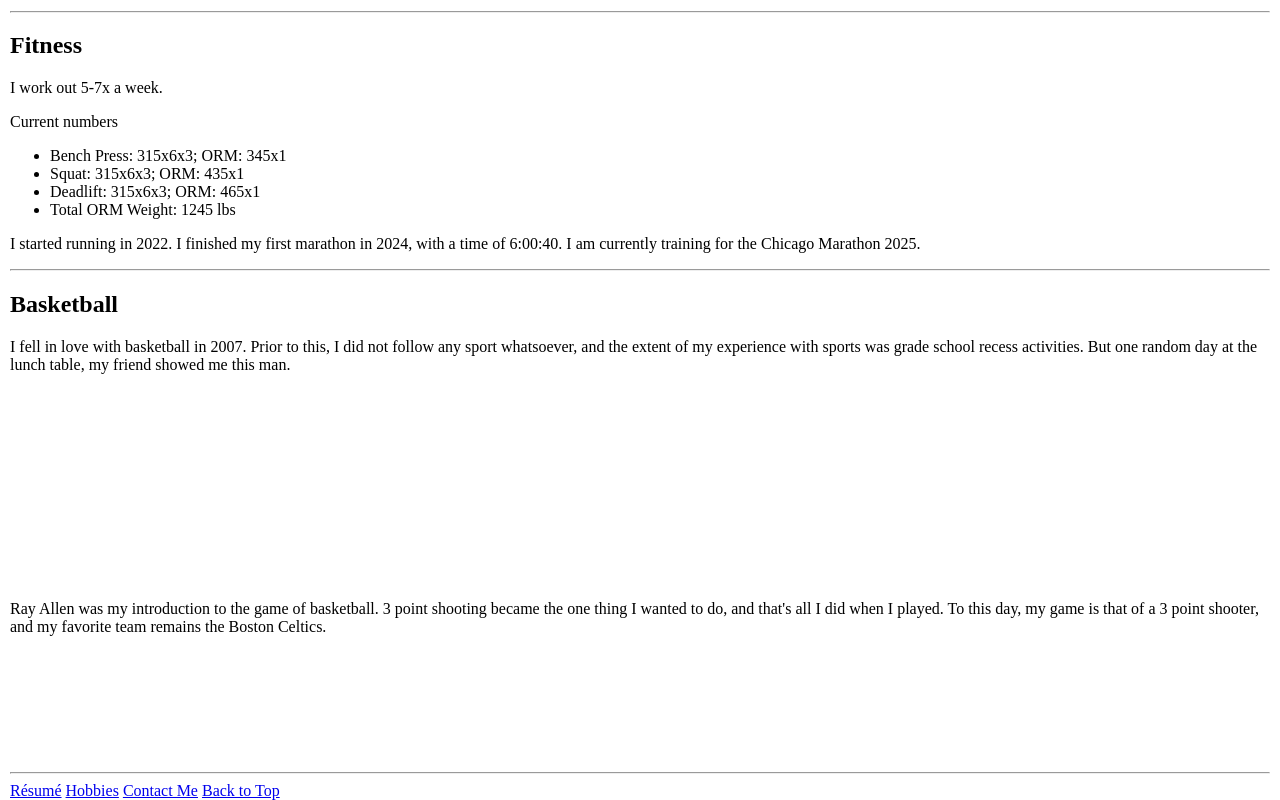
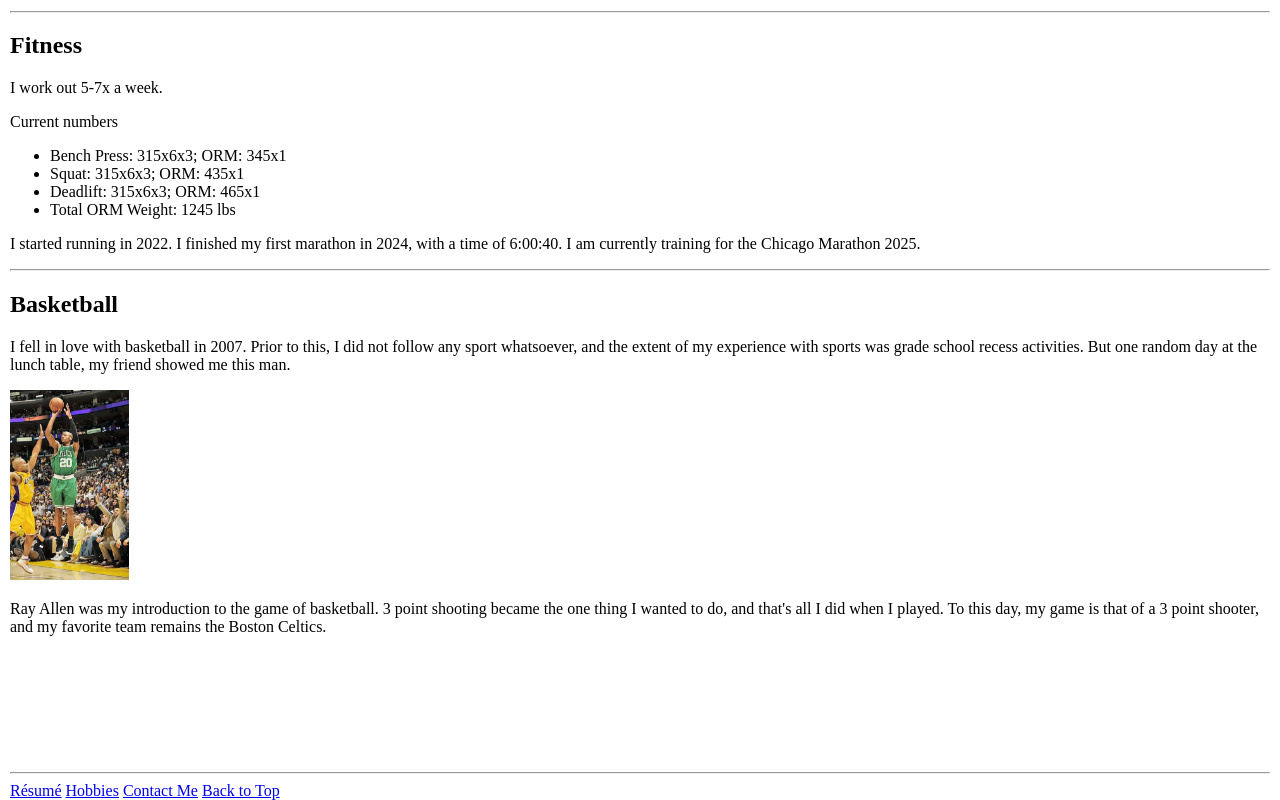
Before and after one commit to allen-tusic/Capstone-Project-1, a plain HTML site: page hobbies.html in a window 1280 px wide. Shown: the part 1247-2047 px from the top of the page. Drawn offline with Linux system fonts and the light colour scheme.

Commit message:
Update styles.css

```diff
--- a/styles.css
+++ b/styles.css
@@ -29,8 +29,9 @@ img {
 #ray {
     position:relative;
     top:0;
-    left:-1000px;
+    left:0;
     width:fit-content;
+    align:center;
 }
 
 footer {
```
